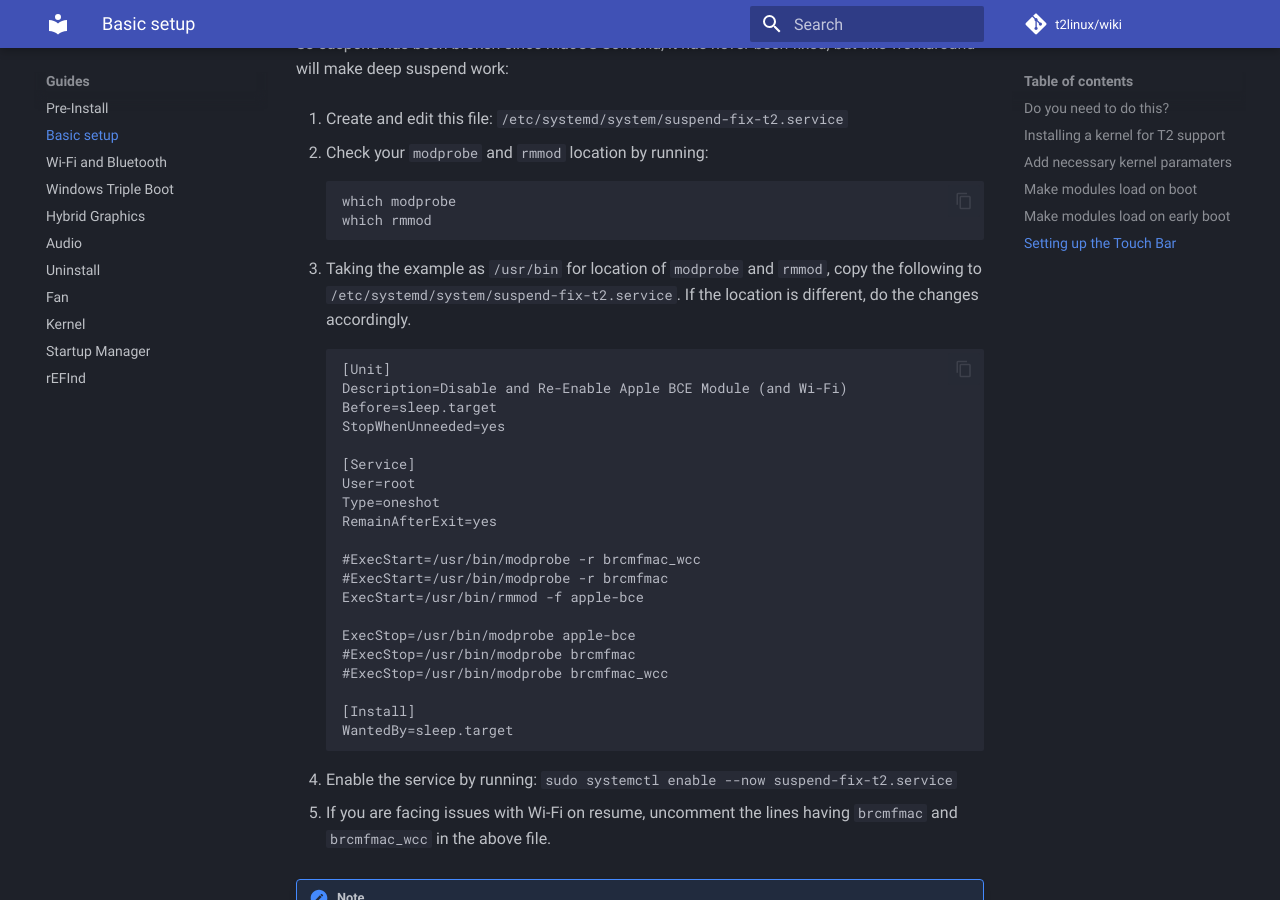
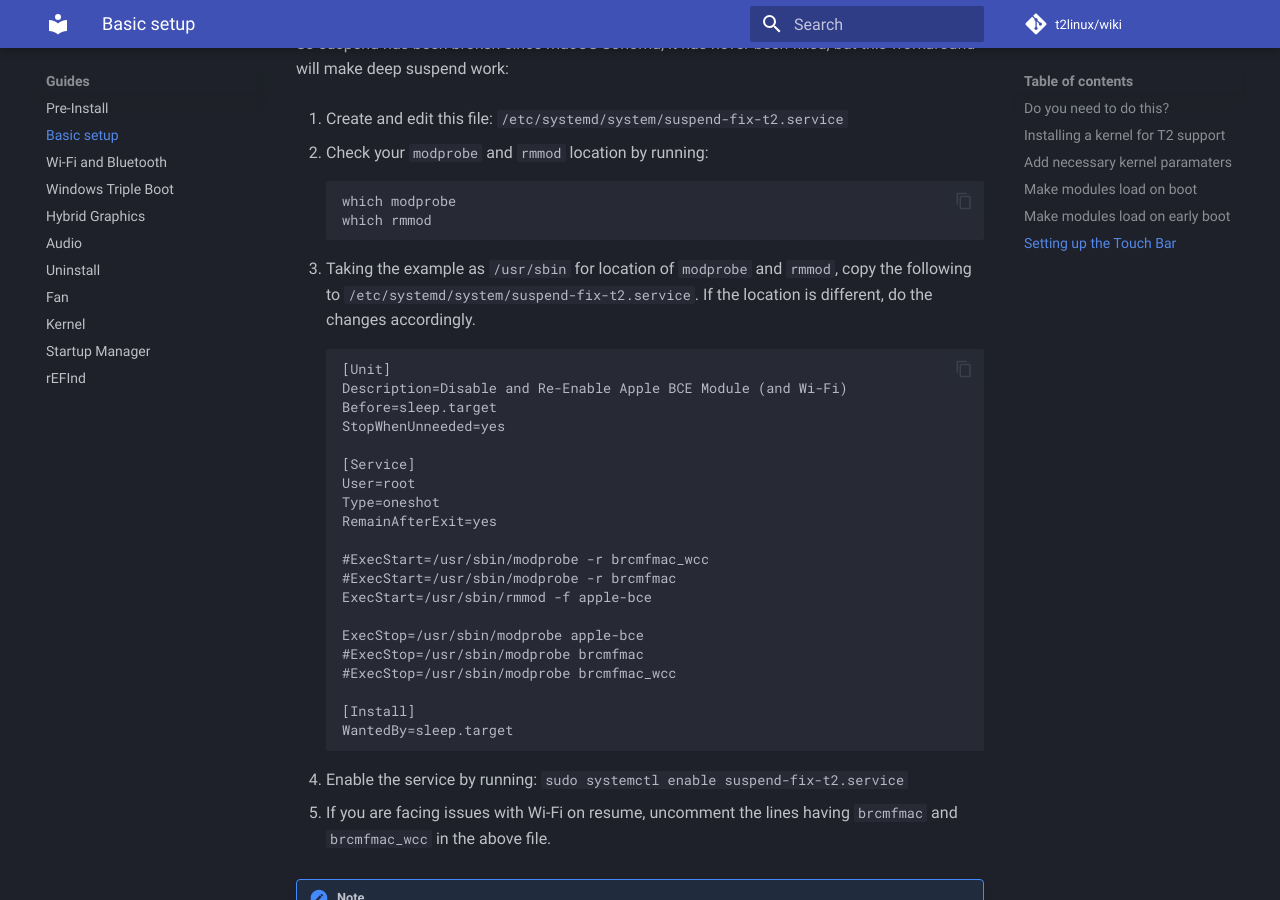
Before and after one commit to t2linux/wiki, an MkDocs documentation site: the page built from docs/guides/postinstall.md, in a window 1280 px wide and 900 px high, scrolled down 6681 px. Built offline with MkDocs 1.6.1 and Material for MkDocs 9.7.7, drawn with Linux system fonts in a browser that asks for light colours; comment, search, counter and statistics services are not loaded.

Commit message:
Postinstall: More improvements

````diff
--- a/docs/guides/postinstall.md
+++ b/docs/guides/postinstall.md
@@ -274,7 +274,7 @@ S3 suspend has been broken since macOS Sonoma, it has never been fixed, but this
      which rmmod
      ```
 
-3. Taking the example as `/usr/bin` for location of `modprobe` and `rmmod`, copy the following to `/etc/systemd/system/suspend-fix-t2.service`. If the location is different, do the changes accordingly.
+3. Taking the example as `/usr/sbin` for location of `modprobe` and `rmmod`, copy the following to `/etc/systemd/system/suspend-fix-t2.service`. If the location is different, do the changes accordingly.
 
      ```service
      [Unit]
@@ -287,19 +287,19 @@ S3 suspend has been broken since macOS Sonoma, it has never been fixed, but this
      Type=oneshot
      RemainAfterExit=yes
 
-     #ExecStart=/usr/bin/modprobe -r brcmfmac_wcc
-     #ExecStart=/usr/bin/modprobe -r brcmfmac
-     ExecStart=/usr/bin/rmmod -f apple-bce
+     #ExecStart=/usr/sbin/modprobe -r brcmfmac_wcc
+     #ExecStart=/usr/sbin/modprobe -r brcmfmac
+     ExecStart=/usr/sbin/rmmod -f apple-bce
 
-     ExecStop=/usr/bin/modprobe apple-bce
-     #ExecStop=/usr/bin/modprobe brcmfmac
-     #ExecStop=/usr/bin/modprobe brcmfmac_wcc
+     ExecStop=/usr/sbin/modprobe apple-bce
+     #ExecStop=/usr/sbin/modprobe brcmfmac
+     #ExecStop=/usr/sbin/modprobe brcmfmac_wcc
 
      [Install]
      WantedBy=sleep.target
      ```
 
-4. Enable the service by running: `sudo systemctl enable --now suspend-fix-t2.service`
+4. Enable the service by running: `sudo systemctl enable suspend-fix-t2.service`
 
 5. If you are facing issues with Wi-Fi on resume, uncomment the lines having `brcmfmac` and `brcmfmac_wcc` in the above file.
 
````
